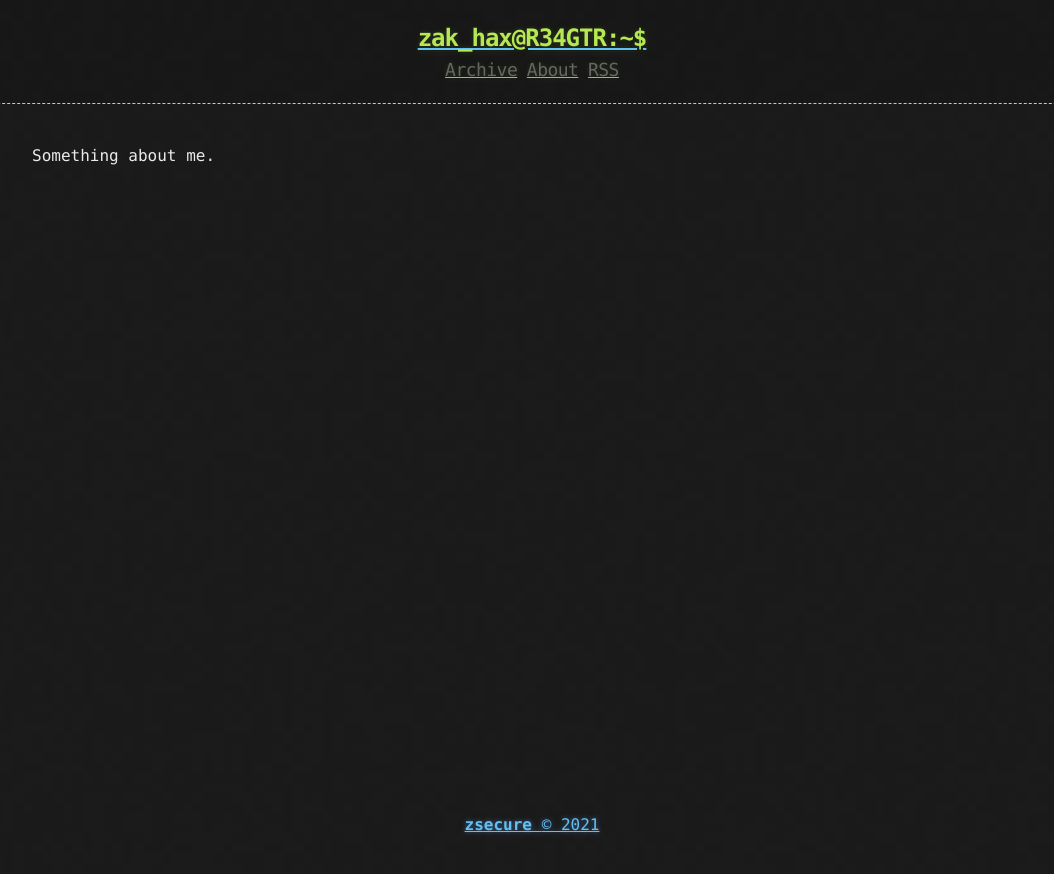
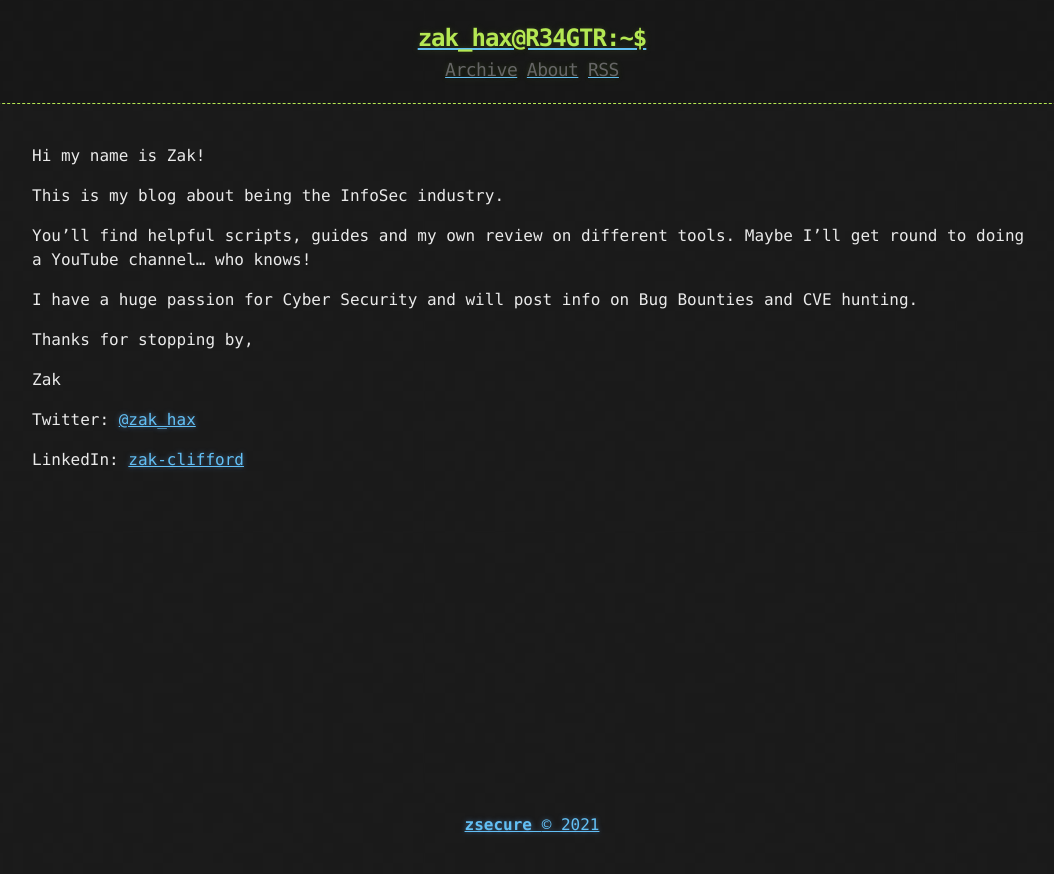
Before and after one commit to ZSECURE/zsecure-blog, a Jekyll site: the page built from about.md, in a window 1280 px wide. Shown: the top 874 px of the page, without its empty margins (108-1162 px from the left). Built offline with Jekyll 4.4.1, drawn with Linux system fonts in a browser that asks for light colours.

Commit message:
Update about.md

```diff
--- a/about.md
+++ b/about.md
@@ -3,4 +3,18 @@ layout: page
 title: About
 ---
 
-Something about me.
+Hi my name is Zak!
+
+This is my blog about being the InfoSec industry.
+
+You'll find helpful scripts, guides and my own review on different tools. Maybe I'll get round to doing a YouTube channel... who knows!
+
+I have a huge passion for Cyber Security and will post info on Bug Bounties and CVE hunting.
+
+Thanks for stopping by,
+
+Zak
+
+Twitter: [@zak_hax](https://twitter.com/zak_hax)
+
+LinkedIn: [zak-clifford](https://www.linkedin.com/in/zak-clifford/)
```
